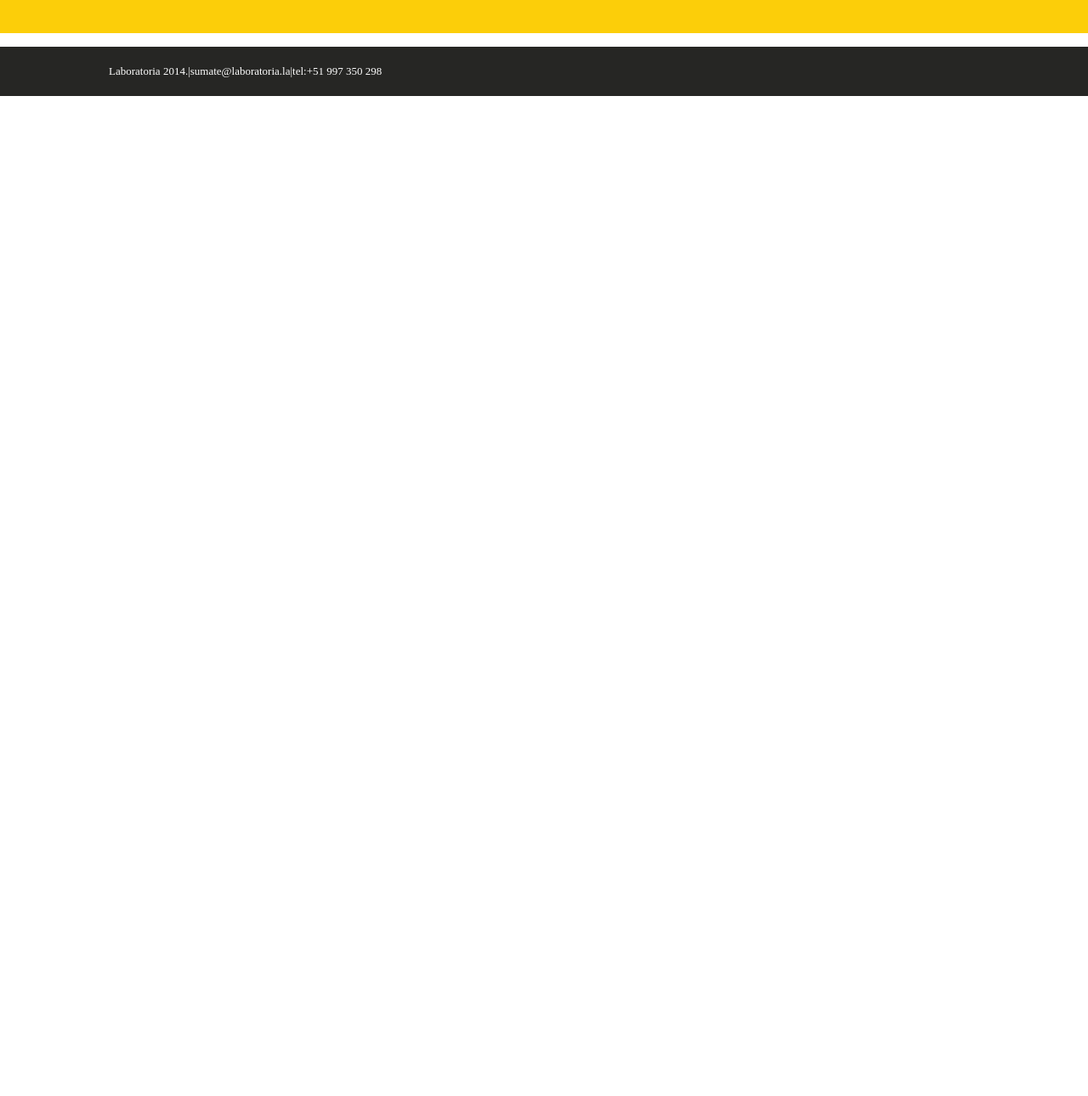
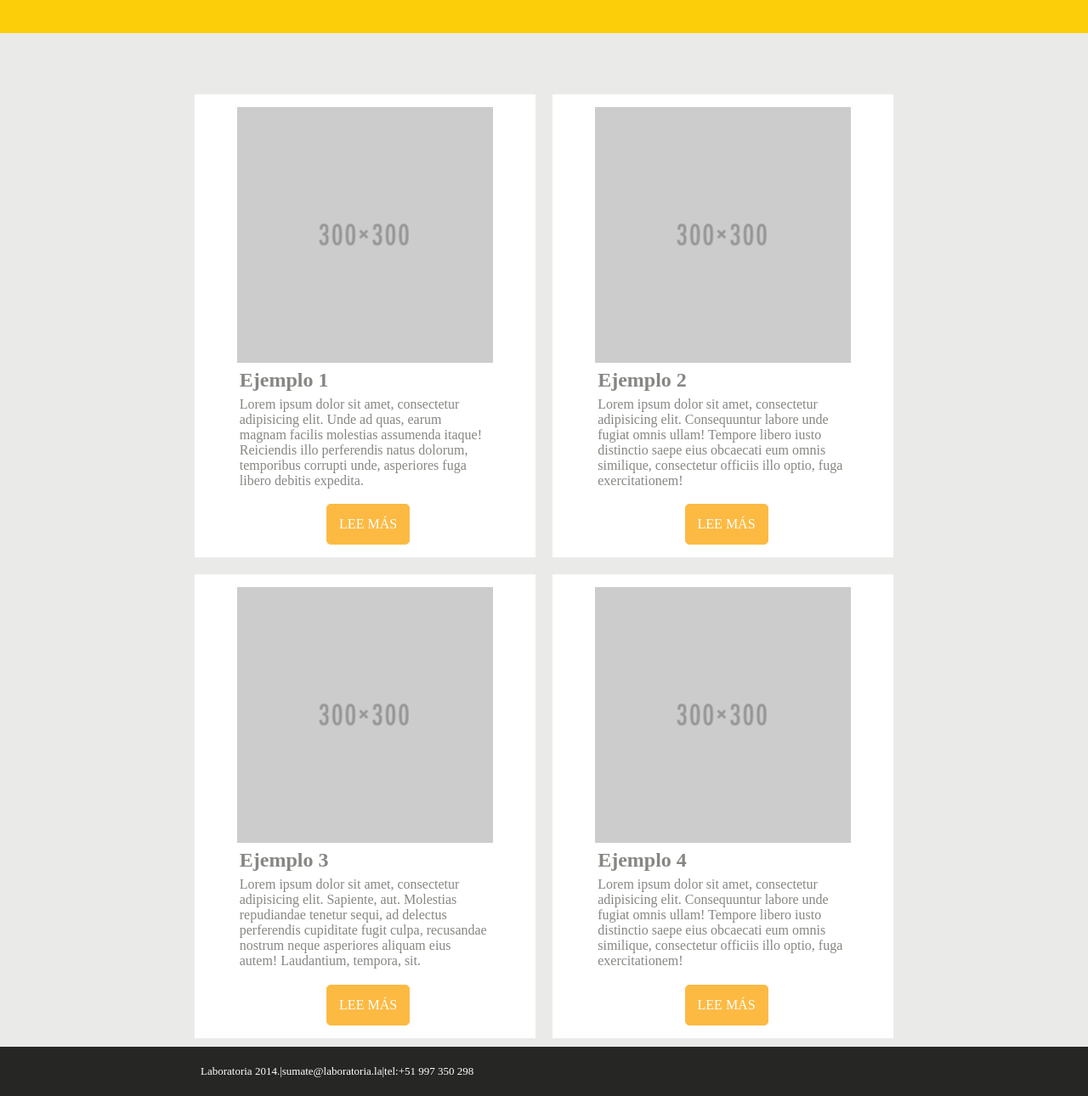
Before and after one commit to jplvzr/Tiny, a plain HTML site: page index.html in a window 1280 px wide. Shown: the part 761-2051 px from the top of the page at 85% size. Before the commit the page ends 874 px from the top, so only its background shows below. Drawn offline with Linux system fonts and the light colour scheme.

Commit message:
ejercicio terminado

```diff
--- a/css/main.css
+++ b/css/main.css
@@ -13,23 +13,91 @@ body {
 	background-color: #FCCE09;
 	width: 100%;
 	height: 100%;
-	padding: 10% 20%;
 }
+
+.box-text {
+	margin-top: 25%;
+	vertical-align:middle;
+	text-align: center;
+}
+
+.box-text h2, p {
+	color: #FFFFFF;
+}
+
+.box-text h2 {
+	font-size: 2em;
+}
+
 /*HEADER*/
 
+.big-btn,
+.sm-btn {
+	border: 1px solid #FCBA43;
+	border-radius: 5px;
+	background-color: #FCBA43;
+	padding: 14px 42px;
+	color: #ffffff;
+	text-decoration: none;
+	display: inline-block;
+	margin-top: 5%;
 
+}
+nav ul li {
+	display: inline-block;
+	color: #ffffff;
+	margin: 5% 7%;
+}
 
 /*SECTION*/
 
+#bg-section {
+	background-color: #EAEAE9;
+}
 
+.exm-section {
+	padding: 1%;
+}
 
+.top {
+	padding-top: 7%;
+}
+
+.example-box {
+	background-color: #ffffff;
+	width: 80%;
+	padding: 3% 10%;
+	margin-left: 2%;
+	margin-right: 2%;
+}
+
+section h3, .explain {
+	color: #868683;
+	padding: 1%;
+}
+
+h3 {
+	font-size: 1.5em;
+}
+
+.sm-btn {
+	padding: 14px;
+	margin-left: 35%;
+}
+
+.right {
+	float: right;
+}
+
+.left {
+	float: left;
+}
 /*FOOTER*/
 
 footer {
 	background-color: #262624;
 	color: #FFFFFF;
-	margin: 14px 0;
-	padding: 21px 0;
+	padding: 21px 135px;
 }
 
 footer p {
--- a/index.html
+++ b/index.html
@@ -1,35 +1,75 @@
 <!DOCTYPE html>
 <html lang="en">
 	<head>
+		<meta charset="utf-8">
 		<link href='http://fonts.googleapis.com/css?family=Roboto:400,300' rel='stylesheet' type='text/css'>
 		<link rel="stylesheet" type="text/css" href="css/simplegrid.css">
 		<link rel="stylesheet" type="text/css" href="css/main.css">
 	</head>
 	<body>
-		<div class="hero"><h2>Laboratoria</h2><br>Nuestro Portafolio
+		<div class="hero">
 			<header>
 				<div class="container">
 					<div class="row">
-					<div class="col-4"></div>
-					<div class="col-4"></div>
-					<div class="col-4"></div>
+						<div class="col-6">
+							<a href="#" class="big-btn">SÚMATE</a>
+						</div>
+						<div class="col-6">
+							<nav>
+								<ul>
+									<li>INICIO</li>
+									<li>PORTAFOLIO</li>
+									<li>CONTACTO</li>
+								</ul>
+							</nav>
+						</div>
+					</div>
+					<div class="row">
+						<div class="box-text">
+							<h2>Laboratoria</h2>
+							<p>Nuestro Portafolio</p>
+						</div>
 					</div>
 				</div>
 			</header>
 		</div>
-		<section>
+		<section id="bg-section">
 			<div class="container">
-				<div class="row">
-					<div class="col-6"></div>
-					<div class="col-6"></div>
+				<div class="row exm-section top">
+					<div class="col-6">
+						<div class="example-box right">
+							<img src="img/300.png" alt="example-image">
+							<h3>Ejemplo 1</h3>
+							<p class="explain">Lorem ipsum dolor sit amet, consectetur adipisicing elit. Unde ad quas, earum magnam facilis molestias assumenda itaque! Reiciendis illo perferendis natus dolorum, temporibus corrupti unde, asperiores fuga libero debitis expedita.</p>
+							<a href="#" class="sm-btn">LEE MÁS</a>
 						</div>
 					</div>
-		</section>
-		<section>
-		<div class="container">
-			<div class="row">
-				<div class="col-6"></div>
-				<div class="col-6"></div>
+					<div class="col-6">
+						<div class="example-box left">
+							<img src="img/300.png" alt="example-image">
+							<h3>Ejemplo 2</h3>
+							<p class="explain">Lorem ipsum dolor sit amet, consectetur adipisicing elit. Consequuntur labore unde fugiat omnis ullam! Tempore libero iusto distinctio saepe eius obcaecati eum omnis similique, consectetur officiis illo optio, fuga exercitationem!</p>
+							<a href="#" class="sm-btn">LEE MÁS</a>
+						</div>
+					</div>
+				</div>
+				<div class="row exm-section">
+					<div class="col-6">
+						<div class="example-box right">
+							<img src="img/300.png" alt="example-image">
+							<h3>Ejemplo 3</h3>
+							<p class="explain">Lorem ipsum dolor sit amet, consectetur adipisicing elit. Sapiente, aut. Molestias repudiandae tenetur sequi, ad delectus perferendis cupiditate fugit culpa, recusandae nostrum neque asperiores aliquam eius autem! Laudantium, tempora, sit.</p>
+							<a href="#" class="sm-btn">LEE MÁS</a>
+						</div>
+					</div>
+					<div class="col-6">
+						<div class="example-box left">
+							<img src="img/300.png" alt="example-image">
+							<h3>Ejemplo 4</h3>
+							<p class="explain">Lorem ipsum dolor sit amet, consectetur adipisicing elit. Consequuntur labore unde fugiat omnis ullam! Tempore libero iusto distinctio saepe eius obcaecati eum omnis similique, consectetur officiis illo optio, fuga exercitationem!</p>
+							<a href="#" class="sm-btn">LEE MÁS</a>
+						</div>
+					</div>
 				</div>
 			</div>
 		</section>
```
Also changed, not shown: img/300.png (added). Lines whose indentation alone changed are shown as unchanged.
